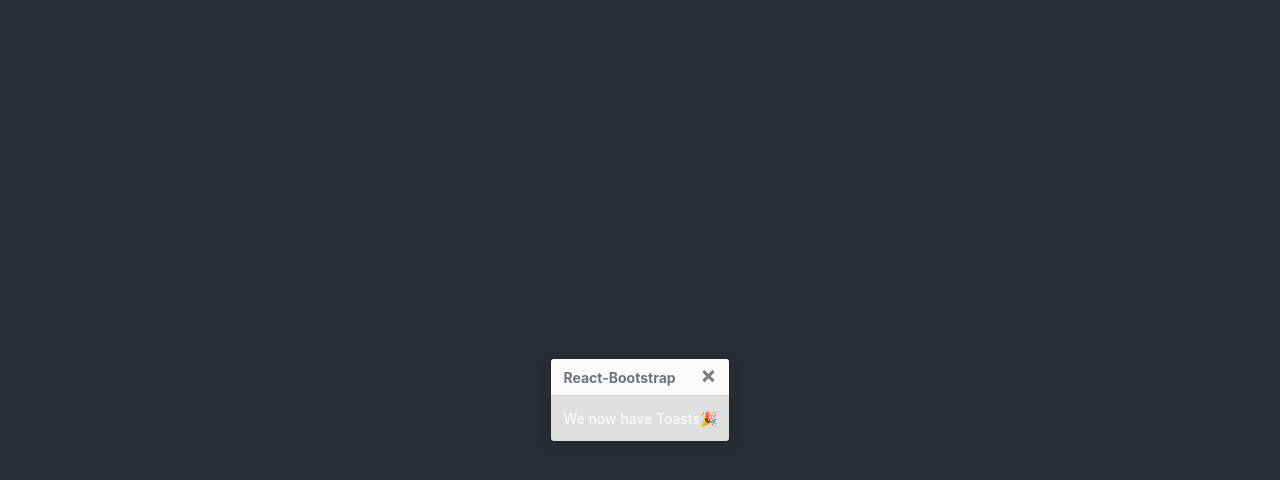
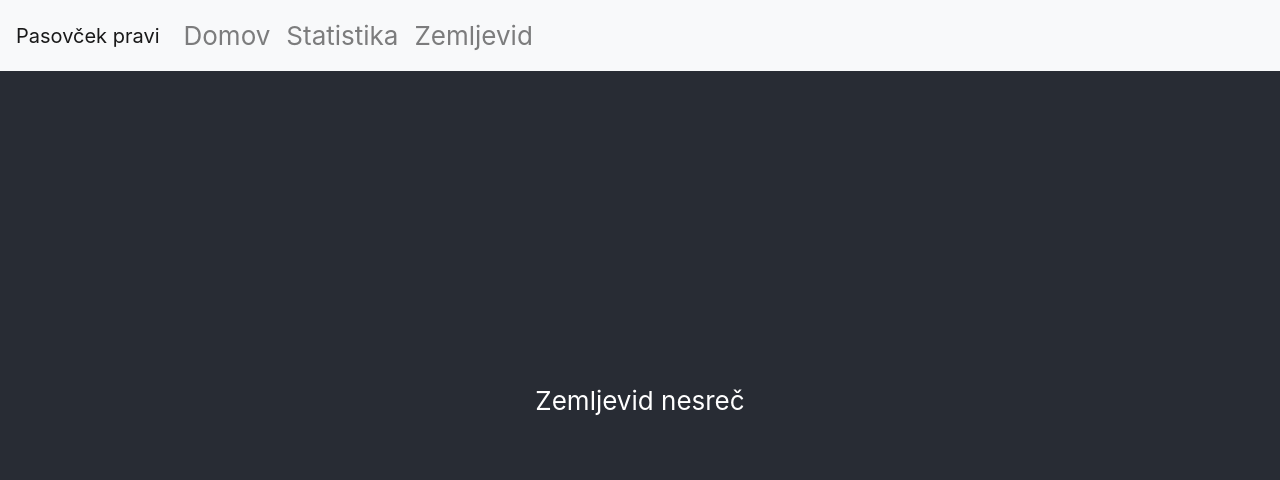
Before and after one commit to LukaAvbreht/dragonhack_AFLabs_frontend, a React (Create React App) app: page /map in a window 1280 px wide. Shown: the top 480 px of the page. Built offline with nearby package versions, Linux system fonts and the light colour scheme.

Commit message:
added routing for sub components and sub routes

```diff
--- /dev/null
+++ b/src/Components/AFNavbar.js
@@ -0,0 +1,40 @@
+import React from "react";
+
+import Navbar from 'react-bootstrap/Navbar'
+import Nav from 'react-bootstrap/Nav'
+import NavDropdown from 'react-bootstrap/NavDropdown'
+import FormControl from 'react-bootstrap/FormControl'
+import Button from 'react-bootstrap/Button'
+
+import Form from 'react-bootstrap/Form'
+
+function AFNavbar() {
+    return (
+        <Navbar bg="light" expand="lg" fixed="top">
+            <Navbar.Brand href="/home">Pasovček pravi</Navbar.Brand>
+            <Navbar.Toggle aria-controls="basic-navbar-nav" />
+            <Navbar.Collapse id="basic-navbar-nav">
+                <Nav className="mr-auto" expand="lg">
+                    <Nav.Link href="/home">Domov</Nav.Link>
+                    <Nav.Link href="/stat">Statistika</Nav.Link>
+                    <Nav.Link href="/map">Zemljevid</Nav.Link>
+
+                    {/*<NavDropdown title="Dropdown" id="basic-nav-dropdown">*/}
+                    {/*    <NavDropdown.Item href="#action/3.1">Action</NavDropdown.Item>*/}
+                    {/*    <NavDropdown.Item href="#action/3.2">Another action</NavDropdown.Item>*/}
+                    {/*    <NavDropdown.Item href="#action/3.3">Something</NavDropdown.Item>*/}
+                    {/*    <NavDropdown.Divider />*/}
+                    {/*    <NavDropdown.Item href="#action/3.4">Separated link</NavDropdown.Item>*/}
+                    {/*</NavDropdown>*/}
+                </Nav>
+                {/*<Form inline>*/}
+                {/*    <FormControl type="text" placeholder="Search" className="mr-sm-2" />*/}
+                {/*    <Button variant="outline-success">Search</Button>*/}
+                {/*</Form>*/}
+            </Navbar.Collapse>
+        </Navbar>
+
+    );
+}
+
+export default AFNavbar;
--- a/src/Routes/AppContainer.js
+++ b/src/Routes/AppContainer.js
@@ -1,32 +1,39 @@
 import React, {useState} from "react";
-import Button from "react-bootstrap/Button";
-import Toast from "react-bootstrap/Toast";
+import {BrowserRouter as Router, Route, Switch} from "react-router-dom";
+import ZemljevidNesrec from "./Subroutes/ZemljevidNeserc";
+import StatistikaNesrec from "./Subroutes/StatistikaNesrec";
+import Home from "./Subroutes/Home";
+import AFNavbar from "../Components/AFNavbar";
 
 
-const ExampleToast = ({children}) => {
-    const [show, toggleShow] = useState(true);
-
-    return (
-        <div>
-            {!show && <Button onClick={() => toggleShow(true)}>Show Toast</Button>}
-            <Toast show={show} onClose={() => toggleShow(false)}>
-                <Toast.Header>
-                    <strong className="mr-auto">React-Bootstrap</strong>
-                </Toast.Header>
-                <Toast.Body>{children}</Toast.Body>
-            </Toast>
-        </div>
-    );
-};
 
 function AppContainer() {
     return (
-        <ExampleToast>
-            We now have Toasts
-            <span role="img" aria-label="tada">
-                🎉
-            </span>
-        </ExampleToast>
+
+        <div>
+            <AFNavbar />
+
+            <Router>
+                <Switch>
+
+                    <Route path="/" exact={true}>
+                        <Home />
+                    </Route>
+
+                    <Route path="/stat" exact={true}>
+                        <StatistikaNesrec />
+                    </Route>
+
+                    <Route path="/map" exact={true}>
+                        <ZemljevidNesrec />
+                    </Route>
+
+                </Switch>
+            </Router>
+
+        </div>
+
+
 
     );
 }
--- /dev/null
+++ b/src/Routes/Subroutes/Home.js
@@ -0,0 +1,12 @@
+import React from "react";
+
+function StatistikaNesrec() {
+    return (
+        <div>
+            Home
+        </div>
+
+    );
+}
+
+export default StatistikaNesrec;
--- /dev/null
+++ b/src/Routes/Subroutes/StatistikaNesrec.js
@@ -0,0 +1,12 @@
+import React from "react";
+
+function StatistikaNesrec() {
+    return (
+        <div>
+            Statistika nesreč
+        </div>
+
+    );
+}
+
+export default StatistikaNesrec;
--- /dev/null
+++ b/src/Routes/Subroutes/ZemljevidNeserc.js
@@ -0,0 +1,12 @@
+import React from "react";
+
+function ZemljevidNesrec() {
+    return (
+        <div>
+            Zemljevid nesreč
+        </div>
+
+    );
+}
+
+export default ZemljevidNesrec;
```
